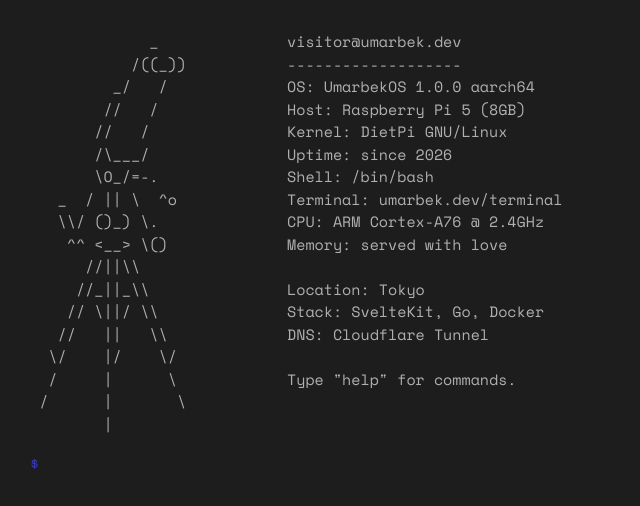
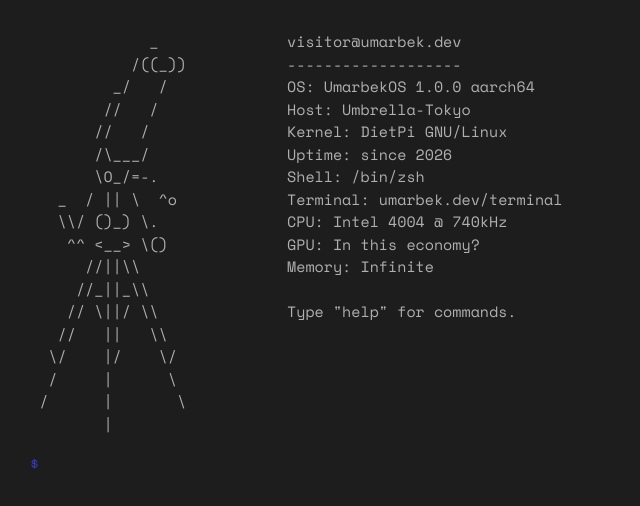
Before and after one commit to umarbektokyo/umarbektokyo, a SvelteKit app: page /terminal in a window 1280 px wide. Shown: the top 506 px of the page, without its empty margins (0-640 px from the left). Built offline with nearby package versions, Linux system fonts and the light colour scheme.

Commit message:
simple updates

```diff
--- a/src/routes/+page.svelte
+++ b/src/routes/+page.svelte
@@ -11,7 +11,7 @@
 		{ label: 'GitHub', url: 'https://github.com/umarbektokyo' },
 		{ label: 'Email', url: 'mailto:hello@umarbek.dev' },
 		{ label: 'Twitter', url: 'https://twitter.com/umarbektokyo' },
-		{ label: 'LinkedIn', url: 'www.linkedin.com/in/umarbektokyo' }
+		{ label: 'LinkedIn', url: 'https://linkedin.com/in/umarbektokyo' }
 	];
 
 	function renderMd(md: string): string {
--- a/src/routes/terminal/+page.svelte
+++ b/src/routes/terminal/+page.svelte
@@ -31,17 +31,14 @@
 		'visitor@umarbek.dev',
 		'-------------------',
 		'OS: UmarbekOS 1.0.0 aarch64',
-		'Host: Raspberry Pi 5 (8GB)',
+		'Host: Umbrella-Tokyo',
 		'Kernel: DietPi GNU/Linux',
 		'Uptime: since 2026',
-		'Shell: /bin/bash',
+		'Shell: /bin/zsh',
 		'Terminal: umarbek.dev/terminal',
-		'CPU: ARM Cortex-A76 @ 2.4GHz',
-		'Memory: served with love',
-		'',
-		'Location: Tokyo',
-		'Stack: SvelteKit, Go, Docker',
-		'DNS: Cloudflare Tunnel',
+		'CPU: Intel 4004 @ 740kHz',
+		'GPU: In this economy?',
+		'Memory: Infinite',
 		'',
 		'Type "help" for commands.'
 	];
@@ -148,13 +145,11 @@
 		sudo: (args) => {
 			if (args.join(' ').startsWith('rm -rf /')) {
 				return [
-					'[sudo] password for visitor: ***',
-					'',
 					'Nice try.',
-					'Your punishment: reading the entire POSIX specification.'
+					'Your punishment: Install CUDA on arch linux with no LLM or YouTube, pure documentation and agony ❤️‍🔥'
 				];
 			}
-			return ['visitor is not in the sudoers file. This incident will be reported.'];
+			return ['You really though you could do that 🙏'];
 		}
 	};
 
--- a/static/projects/projects.json
+++ b/static/projects/projects.json
@@ -3,5 +3,15 @@
 		"name": "umarbek.dev",
 		"description": "personal website of mine)",
 		"url": "https://github.com/umarbektokyo/umarbektokyo"
+	},
+	{
+		"name": "matetra",
+		"description": "a multiplayer math card game for the terminal",
+		"url": "https://matetra.umarbek.dev"
+	},
+	{
+		"name": "vault",
+		"description": "File sharing service!",
+		"url": "https://github.com/umarbektokyo/vault"
 	}
 ]
--- a/static/writing/test.md
+++ b/static/writing/test.md
@@ -1,6 +1,6 @@
 ---
 title: Testing log 🪵!
-description: Don't worry about this one.
+description: This is a testing blog, don't worry about this one.
 date: 2026-03-21
 ---
-This is a testing blog.
+"Imagine a very interesting and arcane article here"
```
